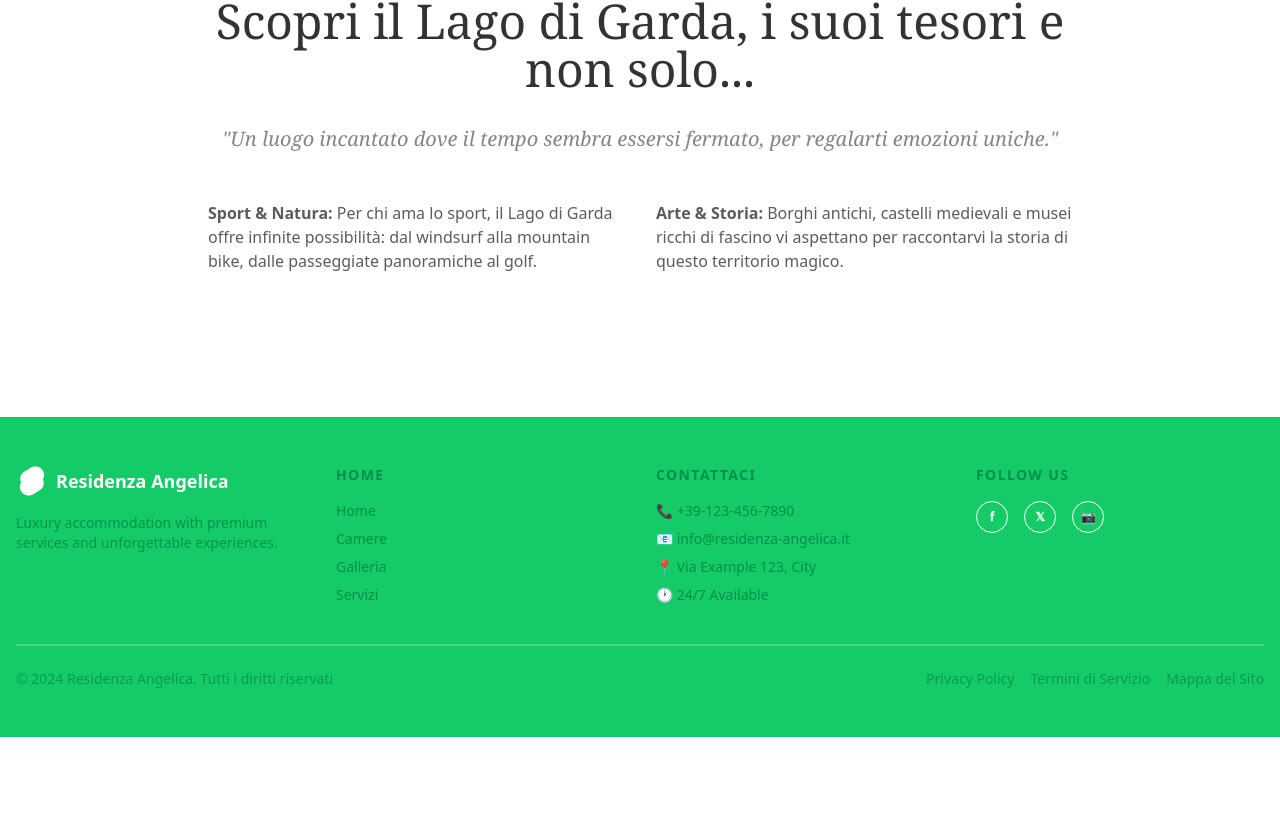
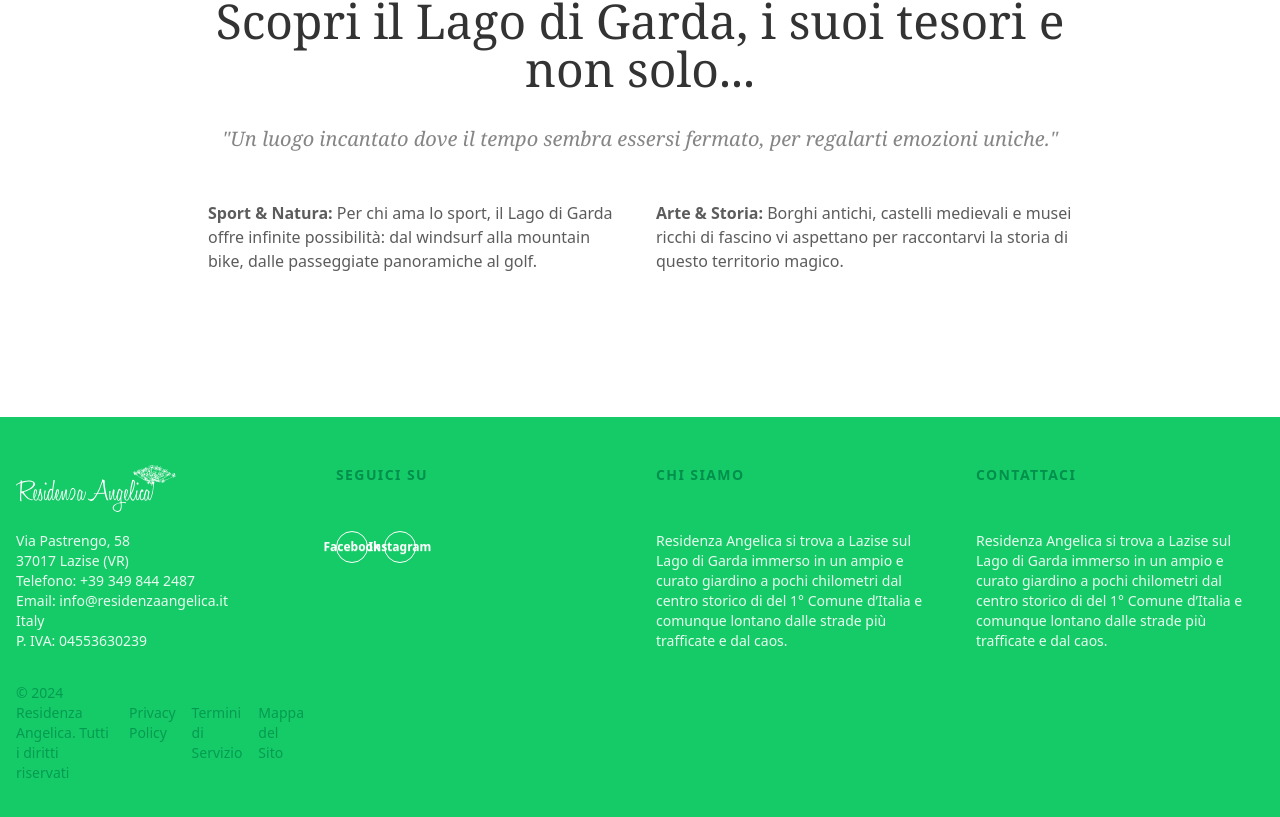
Before and after one commit to virtuallabdev/residenza-angelica, a SvelteKit app: page / in a window 1280 px wide. Shown: the part 3133-3950 px from the top of the page. Before the commit the page ends 3870 px from the top, so only its background shows below. Built offline with nearby package versions, Linux system fonts and the light colour scheme.

Commit message:
UPD | footer

```diff
--- a/src/components/Footer.svelte
+++ b/src/components/Footer.svelte
@@ -1,86 +1,74 @@
 <script lang="ts">
   import { language } from '../stores/language';
   import { t } from '../lib/i18n';
+  import FooterCol from './FooterCol.svelte';
+
+  const socials = [
+    { href: 'https://www.facebook.com/residenzaangelicalazise', label: 'Facebook' },
+    { href: 'https://www.instagram.com/residenzaangelica/', label: 'Instagram' },
+  ];
+
+  const titleClass = 'font-bold mb-4 uppercase tracking-widest text-sm';
+  const contentClass = 'text-sm text-white opacity-90';
 </script>
 
 <footer class="bg-primary text-primary-content py-12 mt-16 font-sans">
   <div class="container mx-auto px-4">
     <div class="grid grid-cols-1 md:grid-cols-4 gap-8 mb-8">
+
+
       <!-- Brand -->
-      <div>
-        <h3 class="font-bold text-lg mb-4 text-white flex items-center gap-2">
-          <img src="/favicon.png" alt="Logo" class="w-8 h-8 brightness-0 invert" />
-          Residenza Angelica
-        </h3>
-        <p class="text-sm opacity-90">
-          Luxury accommodation with premium services and unforgettable experiences.
+      <FooterCol>
+        <div slot="title">
+          <h4 class={titleClass}>
+            <img src="/residenza-angelica-logo.svg" alt="Residenza Angelica Logo" class="w-[160px] h-auto brightness-0 invert" />
+          </h4>
+        </div>
+        <p slot="content" class={contentClass}>
+          Via Pastrengo, 58<br />
+          37017 Lazise (VR)<br />
+          {t($language, 'footer.phone')}: +39 349 844 2487<br />
+          {t($language, 'footer.email')}: <a href="mailto:info@residenzaangelica.it">info@residenzaangelica.it</a><br />
+          Italy<br />
+          {t($language, 'footer.vat_number')}: 04553630239
         </p>
-      </div>
+      </FooterCol>
 
-      <!-- Quick Links -->
-      <div>
-        <h4 class="font-bold mb-4 uppercase tracking-widest text-sm">{t($language, 'nav.home')}</h4>
-        <ul class="space-y-2 text-sm">
-          <li>
-            <a href="/" class="link link-hover hover:text-white/80 transition-colors"
-              >{t($language, 'nav.home')}</a
-            >
-          </li>
-          <li>
-            <a href="/rooms" class="link link-hover hover:text-white/80 transition-colors"
-              >{t($language, 'nav.rooms')}</a
-            >
-          </li>
-          <li>
-            <a href="/gallery" class="link link-hover hover:text-white/80 transition-colors"
-              >{t($language, 'nav.gallery')}</a
-            >
-          </li>
-          <li>
-            <a href="/services" class="link link-hover hover:text-white/80 transition-colors"
-              >{t($language, 'nav.services')}</a
-            >
-          </li>
-        </ul>
-      </div>
+
+      <!-- Socials -->
+      <FooterCol>
+        <h4 slot="title" class={titleClass}>Seguici su</h4>
+        <div slot="content" class="flex gap-4">
+          {#each socials as item}
+            <a href={item.href} class="btn btn-circle btn-sm btn-outline text-white border-white hover:bg-white hover:text-primary">
+              {item.label}
+            </a>
+          {/each}
+        </div>
+
+      </FooterCol>
+
+
+      <!-- About us -->
+      <FooterCol>
+        <h4 slot="title" class={titleClass}>Chi siamo</h4>
+        <p slot="content" class={contentClass}>
+          Residenza Angelica si trova a Lazise sul Lago di Garda immerso in un ampio e curato giardino a pochi chilometri dal centro storico di del 1° Comune d’Italia e comunque lontano dalle strade più trafficate e dal caos.
+        </p>
+      </FooterCol>
+
 
       <!-- Contact Info -->
-      <div>
-        <h4 class="font-bold mb-4 uppercase tracking-widest text-sm">
-          {t($language, 'contact.title')}
-        </h4>
-        <ul class="space-y-2 text-sm">
-          <li>📞 +39-123-456-7890</li>
-          <li>📧 info@residenza-angelica.it</li>
-          <li>📍 Via Example 123, City</li>
-          <li>🕐 24/7 Available</li>
-        </ul>
-      </div>
+      <FooterCol>
+        <h4 slot="title" class={titleClass}>{t($language, 'contact.title')}</h4>
+        <p slot="content" class={contentClass}>
+          Residenza Angelica si trova a Lazise sul Lago di Garda immerso in un ampio e curato giardino a pochi chilometri dal centro storico di del 1° Comune d’Italia e comunque lontano dalle strade più trafficate e dal caos.
+        </p>
+      </FooterCol>
 
-      <!-- Follow Us -->
-      <div>
-        <h4 class="font-bold mb-4 uppercase tracking-widest text-sm">Follow Us</h4>
-        <div class="flex gap-4">
-          <a
-            href="#"
-            class="btn btn-circle btn-sm btn-outline text-white border-white hover:bg-white hover:text-primary"
-            >f</a
-          >
-          <a
-            href="#"
-            class="btn btn-circle btn-sm btn-outline text-white border-white hover:bg-white hover:text-primary"
-            >𝕏</a
-          >
-          <a
-            href="#"
-            class="btn btn-circle btn-sm btn-outline text-white border-white hover:bg-white hover:text-primary"
-            >📷</a
-          >
-        </div>
-      </div>
-    </div>
 
-    <div class="divider before:bg-white/20 after:bg-white/20 my-4" />
+
+
 
     <!-- Bottom Footer -->
     <div class="flex flex-col md:flex-row justify-between items-center gap-4 text-sm opacity-80">
--- /dev/null
+++ b/src/components/FooterCol.svelte
@@ -0,0 +1,6 @@
+<div>
+    <div class="h-[50px] mb-4">
+        <slot name="title"/>
+    </div>
+    <slot name="content" class="text-sm text-white opacity-80" />
+</div>
--- a/src/lib/i18n/de.ts
+++ b/src/lib/i18n/de.ts
@@ -56,6 +56,9 @@ export const de = {
 		error: 'Fehler beim Versenden der Nachricht'
 	},
 	footer: {
+		phone: 'Telefon',
+		email: '-Mail',
+		vat_number: 'Mehrwertsteuer-Nr.',
 		rights: 'Alle Rechte vorbehalten',
 		policy: 'Datenschutzrichtlinie',
 		terms: 'Nutzungsbedingungen',
--- a/src/lib/i18n/en.ts
+++ b/src/lib/i18n/en.ts
@@ -56,6 +56,9 @@ export const en = {
 		error: 'Error sending message'
 	},
 	footer: {
+		phone: 'Phone',
+		email: 'Email',
+		vat_number: 'VAT Number',
 		rights: 'All rights reserved',
 		policy: 'Privacy Policy',
 		terms: 'Terms of Service',
--- a/src/lib/i18n/it.ts
+++ b/src/lib/i18n/it.ts
@@ -56,6 +56,10 @@ export const it = {
 		error: 'Errore nell\'invio del messaggio'
 	},
 	footer: {
+		phone: 'Telefono',
+		email: 'Email',
+		vat_number: 'P. IVA',
+
 		rights: 'Tutti i diritti riservati',
 		policy: 'Privacy Policy',
 		terms: 'Termini di Servizio',
```
